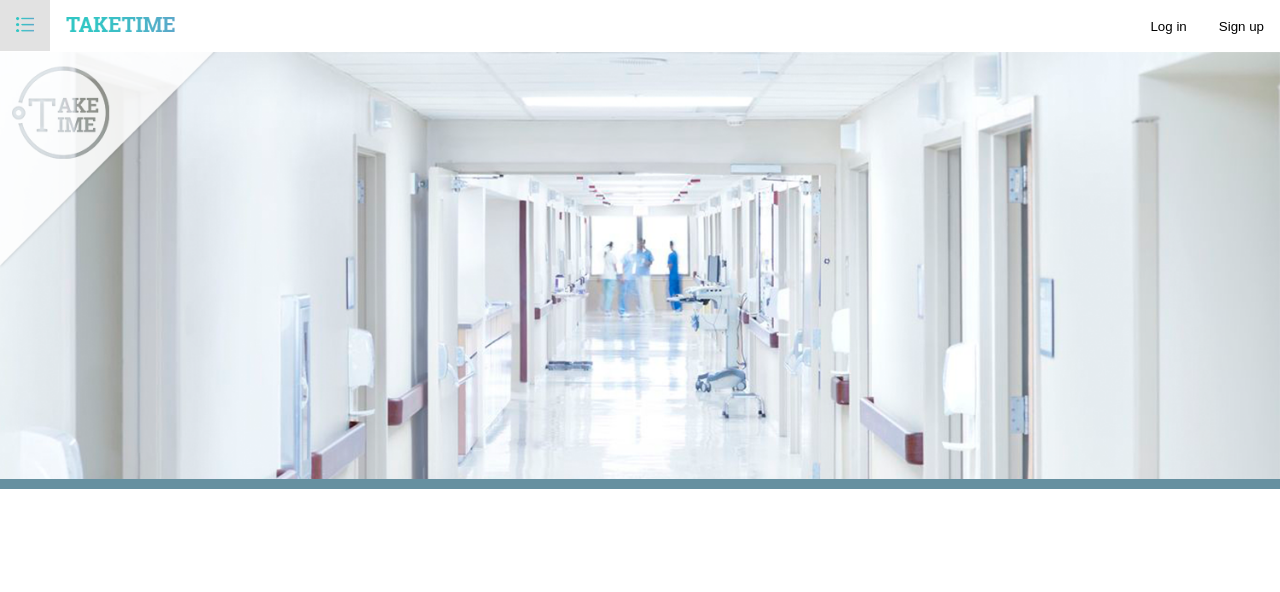
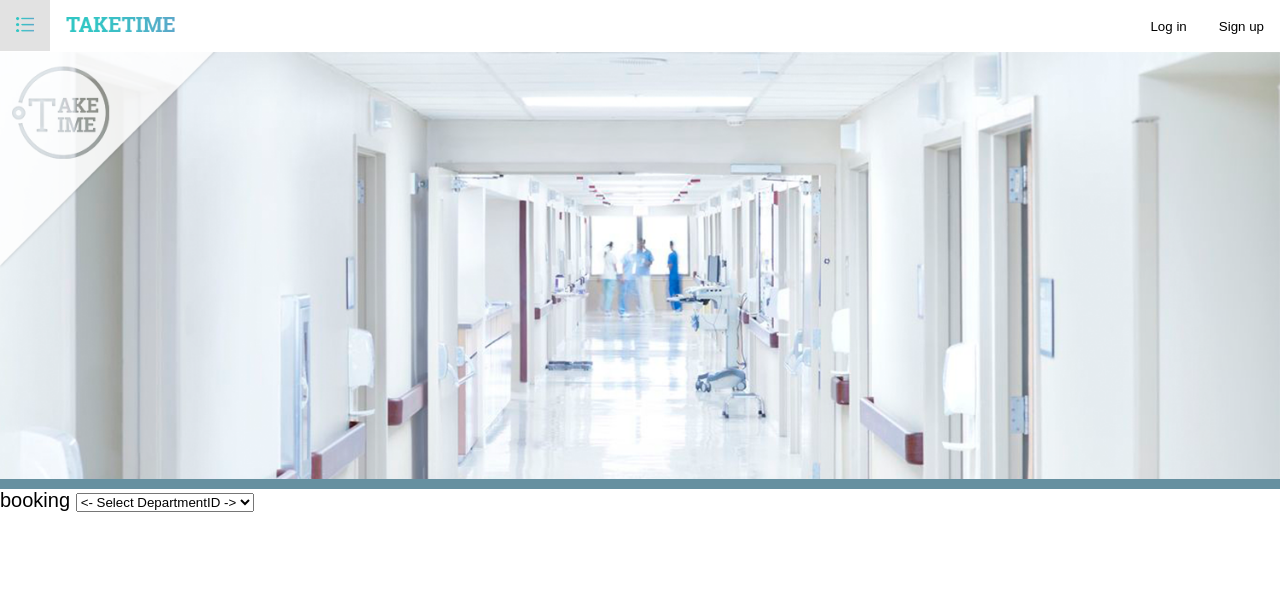
Before and after one commit to Izeple/TakeTime, a PHP site: page /booking.php in a window 1280 px wide. Shown: the top 592 px of the page. Run offline with PHP 8.4, Linux system fonts and the light colour scheme; tables that the repository leaves empty or names only in its code hold one stand-in row (values such as "Sample post"); some web fonts are replaced.

Commit message:
booking list

```diff
--- a/booking.php
+++ b/booking.php
@@ -34,10 +34,10 @@
         <section><img src="./img/Banner.png" style="width:100%">
         <div class="ab" align="center">
             <div id="sidenav" class="sidenav">
-                <div class="sidein"><a href="homepage.php"><img src="img/user.png" height="30"></a></div>
-                <div class="sidein"><a href="selectdoc.php"><img src="img/help.png" height="30"></a></div>
-                <div class="sidein"><a href="booking.php"><img src="img/time.png" height="30"></a></div>
-                <div class="sidein"><a href="test.php"><img src="img/noti.png" height="30"></a></div>
+   <div class="sidein"><a href="homepage.php"><img src="img/user.png" height="30"></a></div>
+   <div class="sidein"><a href="selectdoc.php"><img src="img/help.png" height="30"></a></div>
+   <div class="sidein"><a href="booking.php"><img src="img/time.png" height="30"></a></div>
+   <div class="sidein"><a href="test.php"><img src="img/noti.png" height="30"></a></div>
             </div>
         </div>
         </section>
@@ -45,14 +45,33 @@
 
 
 
-    <div id="logpop" class="login">
-            <!-- Modal content -->
-            <div class="log-content">
-              <span class="close">&times;</span>
-                <br>
-              <input type="text" name="Email" value="Email"><br>
-              <input type="password" name="Password" value="Password">
-            </div>
-    </div>
+
+   booking
+   <?php
+   require_once("connectPDO.php");
+   $pdo = conPDO();
+   $HospitalID = 1;
+   $DepartmentID = 0;
+   ?>
+
+   <form style="display: inline; " action='<?php echo $_SERVER['PHP_SELF']; ?>' method="POST">
+          <select name="BranchID_Select" type="button" data-toggle="dropdown" aria-haspopup="true" aria-expanded="false">
+              Select BranchID
+              <option value=""><- Select DepartmentID -></option>
+                <?php
+                $result_B = $pdo->prepare("SELECT * FROM department WHERE hospital_id=:HospitalID");
+                $result_B->execute(array(':HospitalID' => $HospitalID));
+                while($objResuut = $result_B->fetch()){
+                    echo print_r($objResuut);
+                ?>
+                <option value="<?php echo $objResuut["department_id"];?>" <?php if ($objResuut["department_id"] == $DepartmentID) echo ' selected="selected"';?>><?php echo $objResuut["department_id"]." - ".$objResuut["department_name"];?></option>
+                <?php } ?>
+                </select>
+          </div>
+    </form>
+
+
+
+
 </body>
 </html>
--- /dev/null
+++ b/connectPDO.php
@@ -0,0 +1,21 @@
+<?php
+	function conPDO(){
+		try{
+	    $pdo = new PDO('mysql:host=127.0.0.1;dbname=projectdead','root','');
+	    $pdo->setAttribute(PDO::ATTR_ERRMODE,PDO::ERRMODE_EXCEPTION);
+		}
+		catch(PDOException $e){
+		    echo $e->getMessage();
+		    die();
+		}
+		return $pdo;
+	}
+
+
+	function PDOfetchAll($sql) {
+		$pdo = conPDO();
+		$stmt = $pdo->query($sql);
+		$result = $stmt->fetchAll(PDO::FETCH_ASSOC);
+		return $result;
+	}
+?>
```
